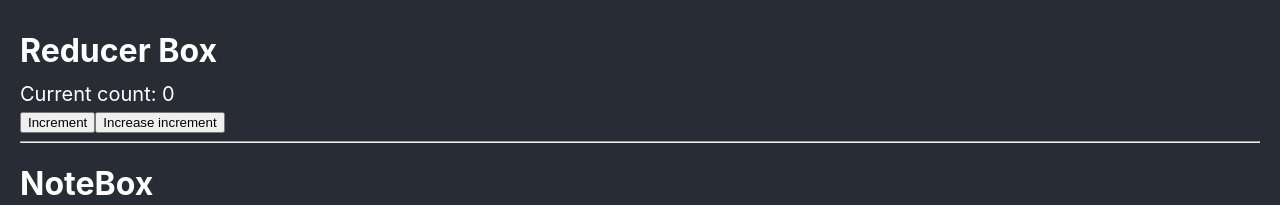
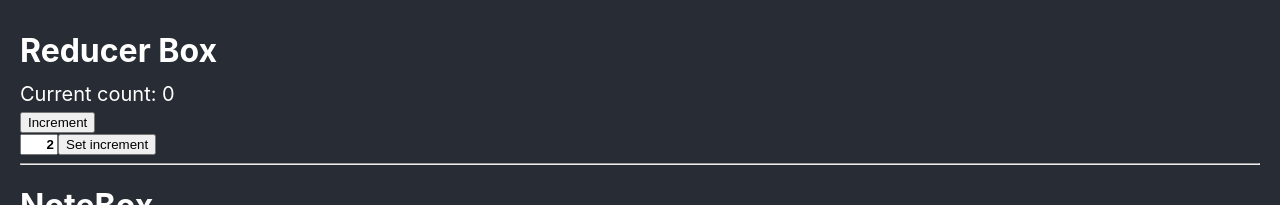
Before and after one commit to edwardtanguay/reacthooks222, a React (Create React App) app: page / in a window 1280 px wide. Shown: the top 205 px of the page. Built offline with nearby package versions, Linux system fonts and the light colour scheme; no server answers.

Commit message:
has increment in box

```diff
--- a/src/components/ReducerBox.jsx
+++ b/src/components/ReducerBox.jsx
@@ -1,14 +1,20 @@
 import { useReducer, useState } from 'react';
+import '../styles/ReducerBox.scss';
 
 function ReducerBox() {
 	const [increment, setIncrement] = useState(2);
 	const [count, setCount] = useReducer((count, newCount) => count + newCount, 0);
 	return (
-		<div>
+		<div className="component_reducerBox" >
 			<h1>Reducer Box</h1>
 			<p>Current count: {count}</p>
-			<button onClick={() => setCount(increment)}>Increment</button>
-			<button onClick={() => setIncrement(increment + 1)}>Increase increment</button>
+			<div>
+				<button onClick={() => setCount(increment)}>Increment</button>
+			</div>
+			<div>
+				<input type="text" value={increment} />
+				<button onClick={() => setIncrement(increment + 1)}>Set increment</button>
+			</div>
 		</div>
 	);
 }
--- /dev/null
+++ b/src/styles/ReducerBox.scss
@@ -0,0 +1,7 @@
+.component_reducerBox {
+	input[type=text] {
+		font-weight: bold;
+		text-align: right;
+		width: 30px;
+	}
+}
```
